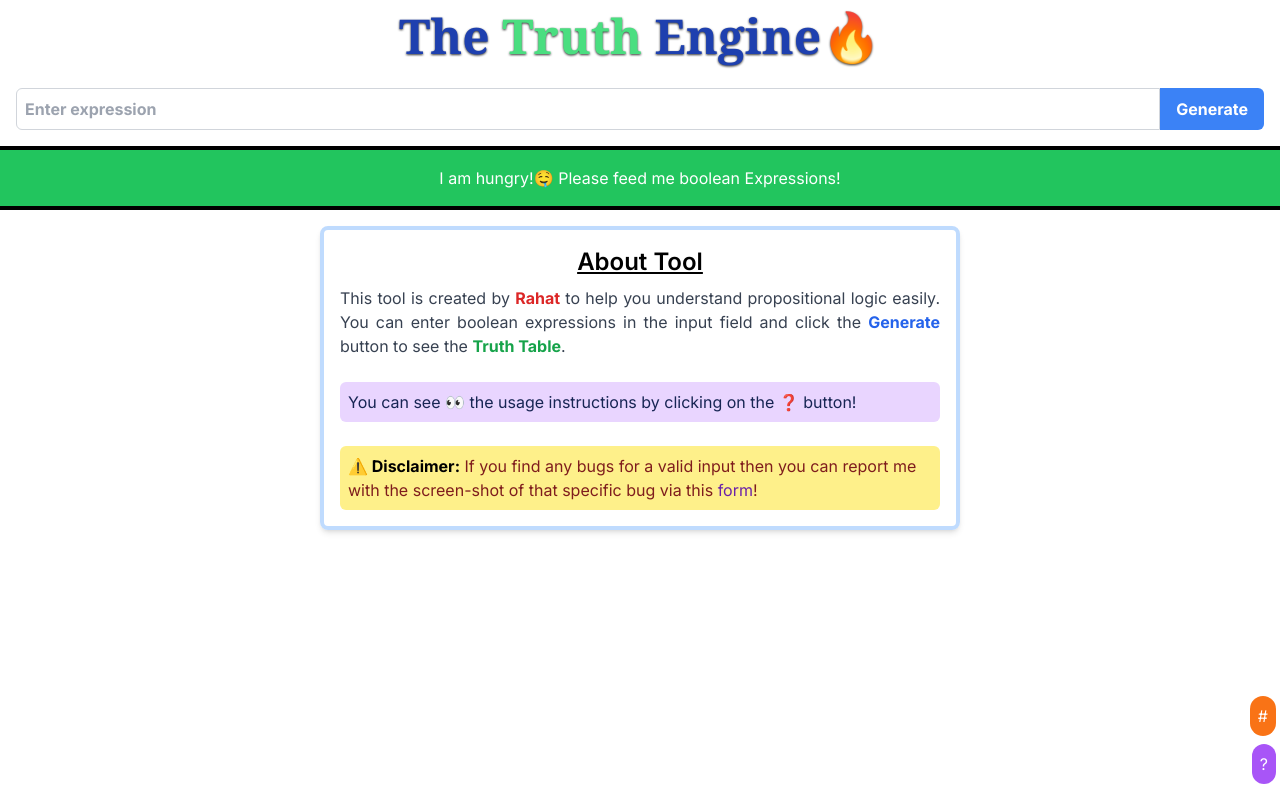
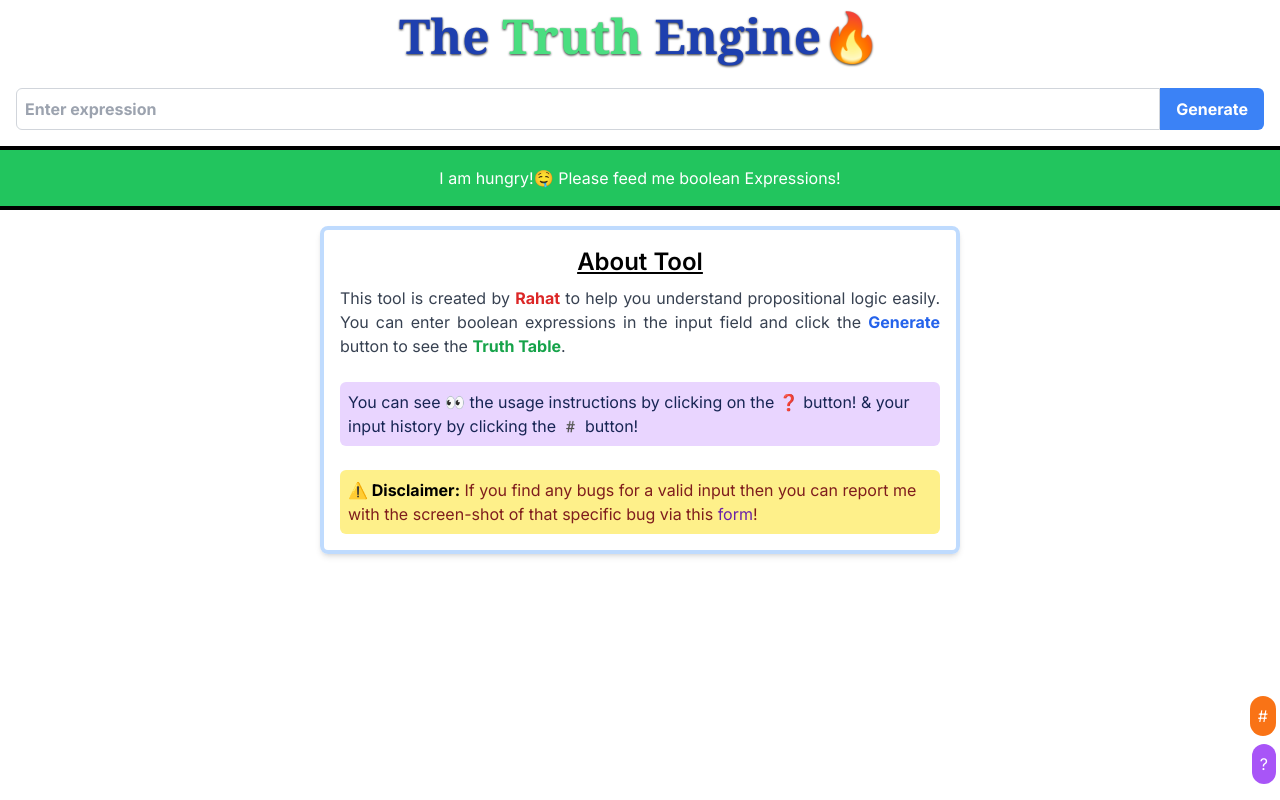
Before and after one commit to ToxicalNoob3062/truthEngine, a Next.js app: page / in a window 1280 px wide. Built offline with nearby package versions, Linux system fonts and the light colour scheme.

Commit message:
updated general info!

```diff
--- a/app/components/card.tsx
+++ b/app/components/card.tsx
@@ -19,7 +19,9 @@ const CardComponent: React.FC = () => {
       <br />
       <p className="bg-purple-200 p-2 text-blue-950 rounded-md">
         You can see 👀 the usage instructions by clicking on the{" "}
-        <span className="font-bold text-black">❓️</span> button!
+        <span className="font-bold text-black">❓️</span> button! & your input
+        history by clicking the <span className="font-bold text-black">#️</span>{" "}
+        button!
       </p>
       <br />
       <p className="bg-yellow-200 p-2 rounded-md text-red-900">
--- a/app/page.tsx
+++ b/app/page.tsx
@@ -10,7 +10,7 @@ import Alert from "./components/alert";
 import HistoryComponent from "./components/history";
 
 // utility function
-function isNotEmptyObject(obj) {
+function isNotEmptyObject(obj: Object) {
   for (let key in obj) {
     if (obj.hasOwnProperty(key)) {
       return true;
```
